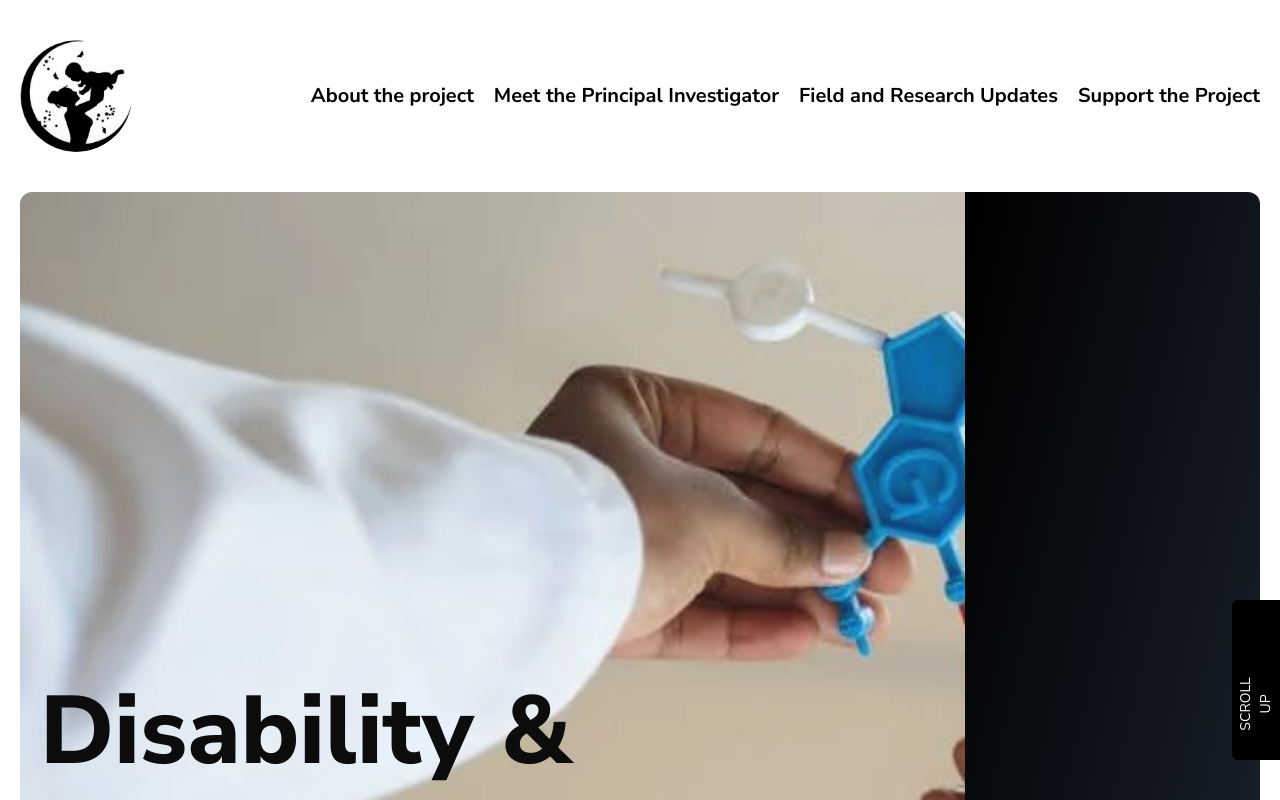
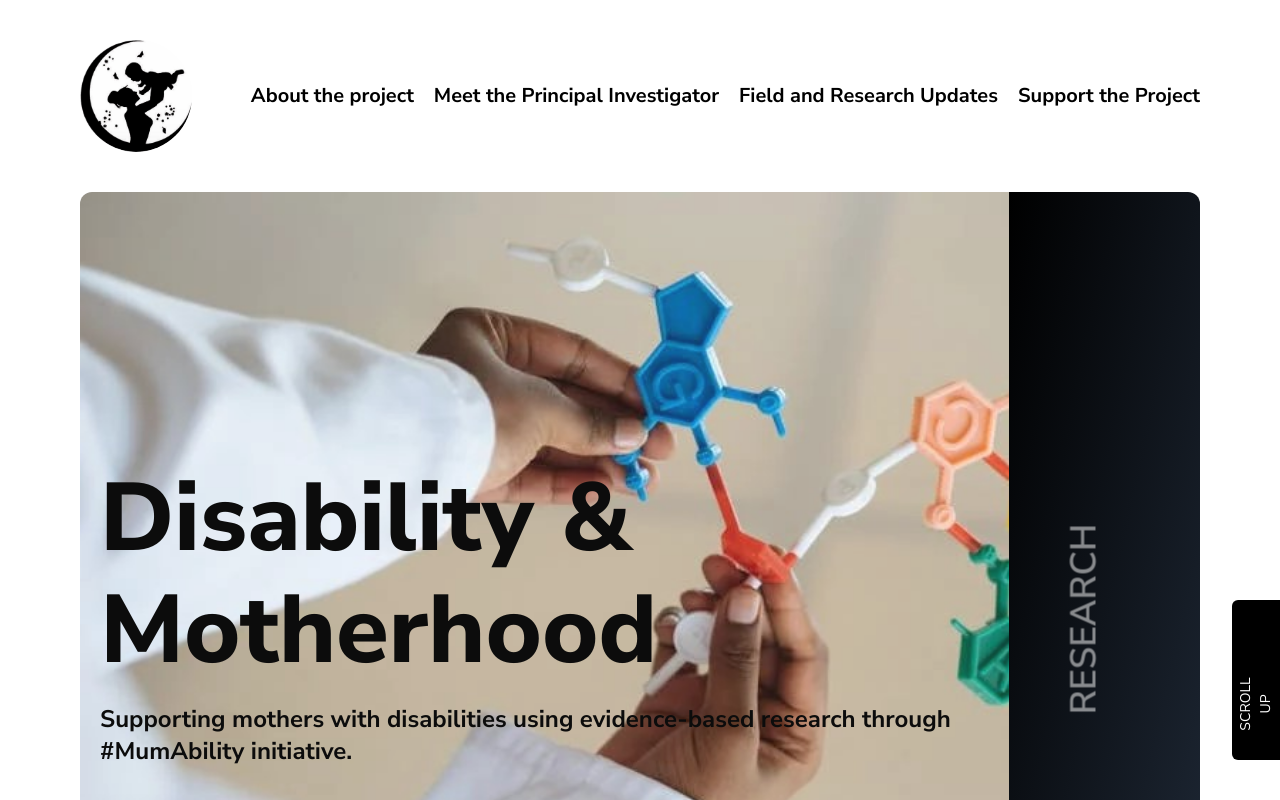
Before and after one commit to Cosmosvybes/disability_and_motherhood, a React (Vite) app: page / in a window 1280 px wide. Shown: the top 800 px of the page. Built offline with nearby package versions, Linux system fonts and the light colour scheme; some icons are missing.

Commit message:
save new UI changes

```diff
--- a/src/Components/Pages/Landing/Components/MeetPrincipal.tsx
+++ b/src/Components/Pages/Landing/Components/MeetPrincipal.tsx
@@ -21,13 +21,10 @@ const MeetPrincipal = () => {
 
         <div className="relative w-3/4 max-md:w-5/6   max-sm:w-full flex flex-col gap-2  max-sm:gap-1 justify-center items-center">
           <h1 className="text-center text-black  max-md:text-xl max-sm:text-2xl max-sm:py-2 text-4xl font-extrabold">
-            Meet the Principal investigator
+            Meet the
           </h1>
-          <h1 className="text-8xl font-extrabold max-sm:text-center  max-md:text-4xl max-sm:text-4xl ">
-            OBASANJO BOLARINWA
-          </h1>
-          <h1 className="text-3xl max-sm:text-xl max-md:text-xl max-md:text-center text-gray-500 max-sm:text-center font-extrabold ">
-            Senior Lecturer & School Researcher Knowledge Transfer Co-Lead.
+          <h1 className="text-8xl font-extrabold max-sm:text-center lg:text-6xl  max-md:text-4xl max-sm:text-4xl ">
+            PRINCIPAL INVESTIGATOR
           </h1>
         </div>
       </div>
@@ -40,7 +37,7 @@ const MeetPrincipal = () => {
           <div className="relative w-3/4  gap-4 max-md:w-full max-sm:w-full max-md:px-0  max-md:py-2  px-5 py-5 max-sm:px-1  bg-white rounded-xl flex flex-col  max-sm:gap-2 h-auto">
             <p className="text-black max-sm:text-sm text-xl font-bold antialiased">
               Welcome to the Disability and Motherhood Project website. I’m
-              Obasanjo Bolarinwa, a Senior Lecturer and the Research Knowledge
+              Obasanjo Bolarinwa, a Senior Lecturer and  Research and Knowledge
               Transfer Co-Lead at York St John University, London. I’m also the
               lead researcher for this project, which is funded by the Union for
               African Population Studies and supported by York St John
--- a/src/Components/Pages/Landing/Components/WelcomeSection.tsx
+++ b/src/Components/Pages/Landing/Components/WelcomeSection.tsx
@@ -67,16 +67,18 @@ const WelcomeSection = () => {
             ))}
           </div>
         </div>
-        <div className="relative flex  w-full  py-2 px-20 max-sm:px-3 max-md:px-10">
-        <h1 className="text-center max-sm:text-left  max-sm:px-1 text-black max-md:text-left  max-sm:text-2xl max-sm:py-3 max-md:py-4 text-4xl font-extrabold">
-          About the project
-        </h1>
+        <div className="relative flex max-sm:justify-center  w-full  py-2 px-20 max-sm:px-3 max-md:px-10">
+          <h1
+            id="About the project"
+            className="text-center max-sm:text-center  max-sm:px-1 text-black max-md:text-center  max-sm:text-2xl max-sm:py-3 max-md:py-4 text-4xl font-extrabold"
+          >
+            About the project
+          </h1>
         </div>
 
-        <div className="relative items-center   max-sm:flex-col py-3 h-auto max-md:h-auto max-md:px-5  flex justify-between max-sm:justify-center px-20 max-sm:px-2">
+        <div className="relative items-center max-sm:justify-center   max-sm:flex-col py-3 h-auto max-md:h-auto max-md:px-5  flex justify-between  px-20 max-sm:px-2">
           <div
-            id="About the project"
-            className="relative h-44  w-1/2 max-sm:ml-6 max-sm:object-cover max-sm:w-full   max-sm:px-2  "
+            className="relative h-44 max-sm:w-28  w-1/2 max-sm:ml-6 max-sm:object-cover max-sm:h-28  max-sm:px-2  "
             style={{
               backgroundImage: `url(${mumLogo})`,
               backgroundRepeat: "no-repeat",
--- a/src/Components/Pages/Landing/Landing.tsx
+++ b/src/Components/Pages/Landing/Landing.tsx
@@ -26,12 +26,9 @@ const Landing = () => {
           <p className="text-white -rotate-90 text-sm font-normal">SCROLL UP</p>{" "}
           <ArrowDropUp className="inline text-red-600 -ml-3 text-2xl animate-bounce duration-50" />
         </button>
-
-        <div className="relative max-lg:px-10 lg:object-contain max-2xl:px-5  max-sm:gap-0 mb-2 max-md:rounded-none lg:h-[1280px]  h-screen max-sm:h-auto max-md:h-1/2 max-md:px-0 max-md:flex-col-reverse max-lg:flex-col-reverse flex justify-between  px-28 max-sm:px-0">
-
-
+        <div className="relative lg:px-20 max-2xl:px-10 max-2xl:object-contain max-sm:gap-0 mb-2 max-md:rounded-none   max-sm:h-96 max-md:h-1/2 max-md:px-0 max-md:flex-col-reverse max-lg:flex-col-reverse flex justify-between px-28 max-sm:px-0">
           <div
-            className="relative max-md:w-full h-full rounded-br-none max-md:rounded-br-none rounded-tr-none flex justify-start px-5 max-sm:px-2 max-md:px-3 -z-10 max-sm:w-full max-lg:h-96 max-lg:w-full opacity-95  rounded-xl max-sm:rounded-none items-center  w-4/5"
+            className="relative max-md:w-full rounded-br-none max-md:rounded-br-none rounded-tr-none flex justify-center  items-center px-5 max-sm:px-2 max-sm:h-52 max-md:px-3 -z-10 max-sm:w-full lg:w-full opacity-95  rounded-xl max-sm:rounded-none   w-4/5"
             style={{
               backgroundImage: `url(${image})`,
               backgroundSize: "cover",
@@ -39,7 +36,7 @@ const Landing = () => {
               objectFit: "contain",
             }}
           >
-            <div className="relative w-full py-3  gap-4 max-sm:gap-2 flex flex-col">
+            <div className="relative w-full   gap-4 max-sm:gap-2 flex flex-col">
               <h1 className="text-8xl max-md:text-4xl  text-black font-extrabold max-sm:text-2xl">
                 Disability &
               </h1>
@@ -55,8 +52,8 @@ const Landing = () => {
             </div>
           </div>
 
-          <div className="relative  w-full  lg:w-1/4 flex rounded-bl-none rounded-tl-none max-sm:rounded-none bg-gradient-to-br from-black to-gray-800 text-white  max-md:w-full  -z-10  justify-center items-center h-full max-sm:h-44 max-md:h-52   max-md:rounded-none rounded-xl">
-            <h1 className="text-4xl animate-pulse text-white max-md:text-text-black max-sm:text-white  max-sm:text-sm font-semibold ">
+          <div className="relative  w-full lg:h-[853px]   lg:w-1/5 flex rounded-bl-none rounded-tl-none max-sm:rounded-none bg-gradient-to-br from-black to-gray-800 text-white  max-md:w-full  -z-10  justify-center items-center max-sm:h-44 max-md:h-52   max-md:rounded-none rounded-xl">
+            <h1 className="text-4xl animate-pulse -rotate-90 max-md:rotate-0 text-white max-md:text-text-black max-sm:text-white  max-sm:text-sm font-semibold ">
               RESEARCH <GlobeSideView className="inline text-2xl text-white" />
             </h1>
           </div>
--- a/src/Components/Tools/Nav/Navbar.tsx
+++ b/src/Components/Tools/Nav/Navbar.tsx
@@ -12,7 +12,7 @@ const Navbar = () => {
   const [toggle, setToggle] = useState(false);
   return (
     <>
-      <div className="relative flex max-lg:px-5 max-2xl:px-5 max-xl:px-10 px-28 py-10 max-sm:px-2 max-md:px-4 justify-between items-center">
+      <div className="relative flex lg:px-20 max-2xl:px-5 max-xl:px-10 px-28 py-10 max-sm:px-2 max-md:px-4 justify-between items-center">
         <div
           className="absolute bg-gray-50 flex justify-center items-center flex-col  transition duration-500  left-0 w-full"
           style={{
```
